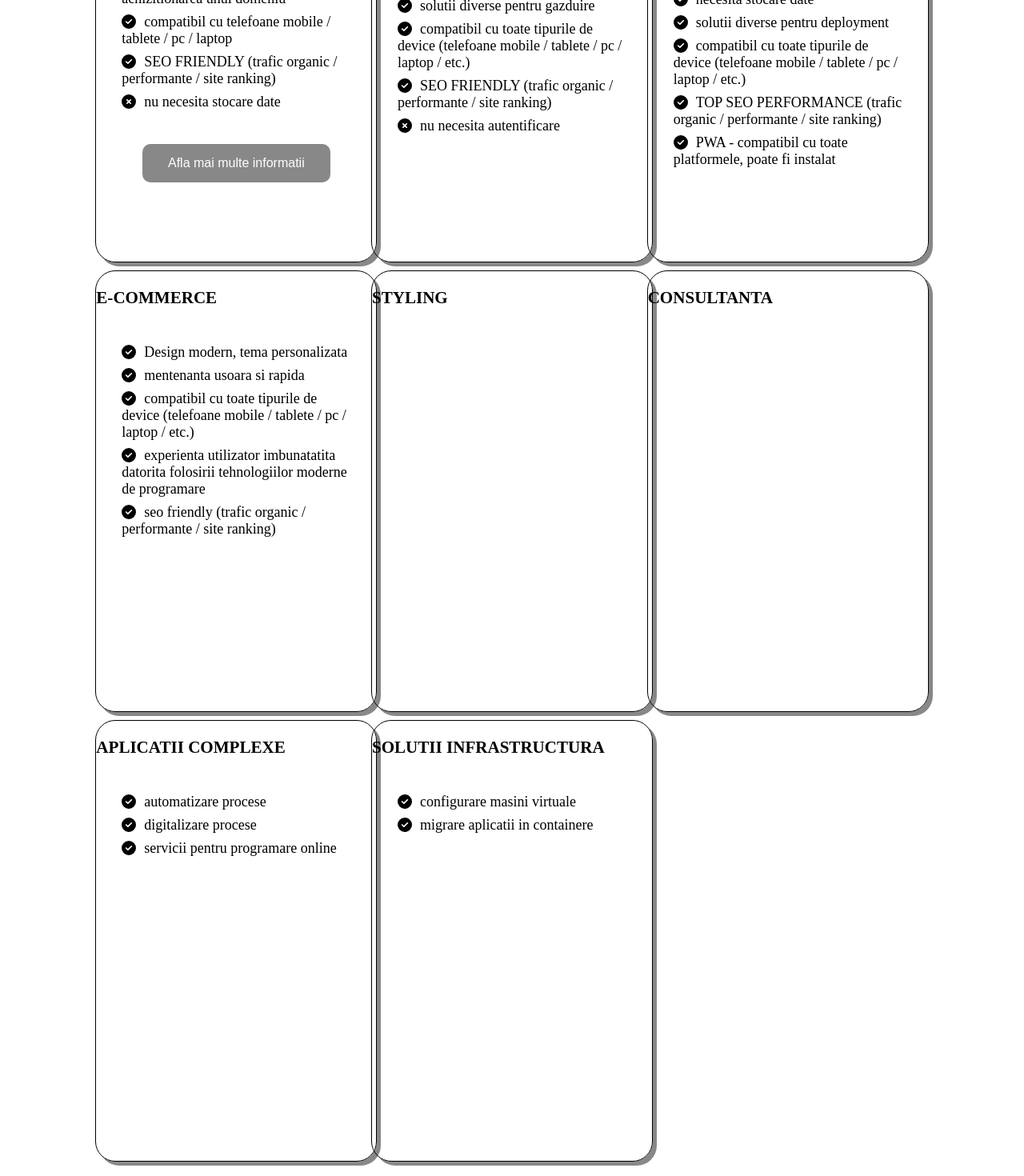
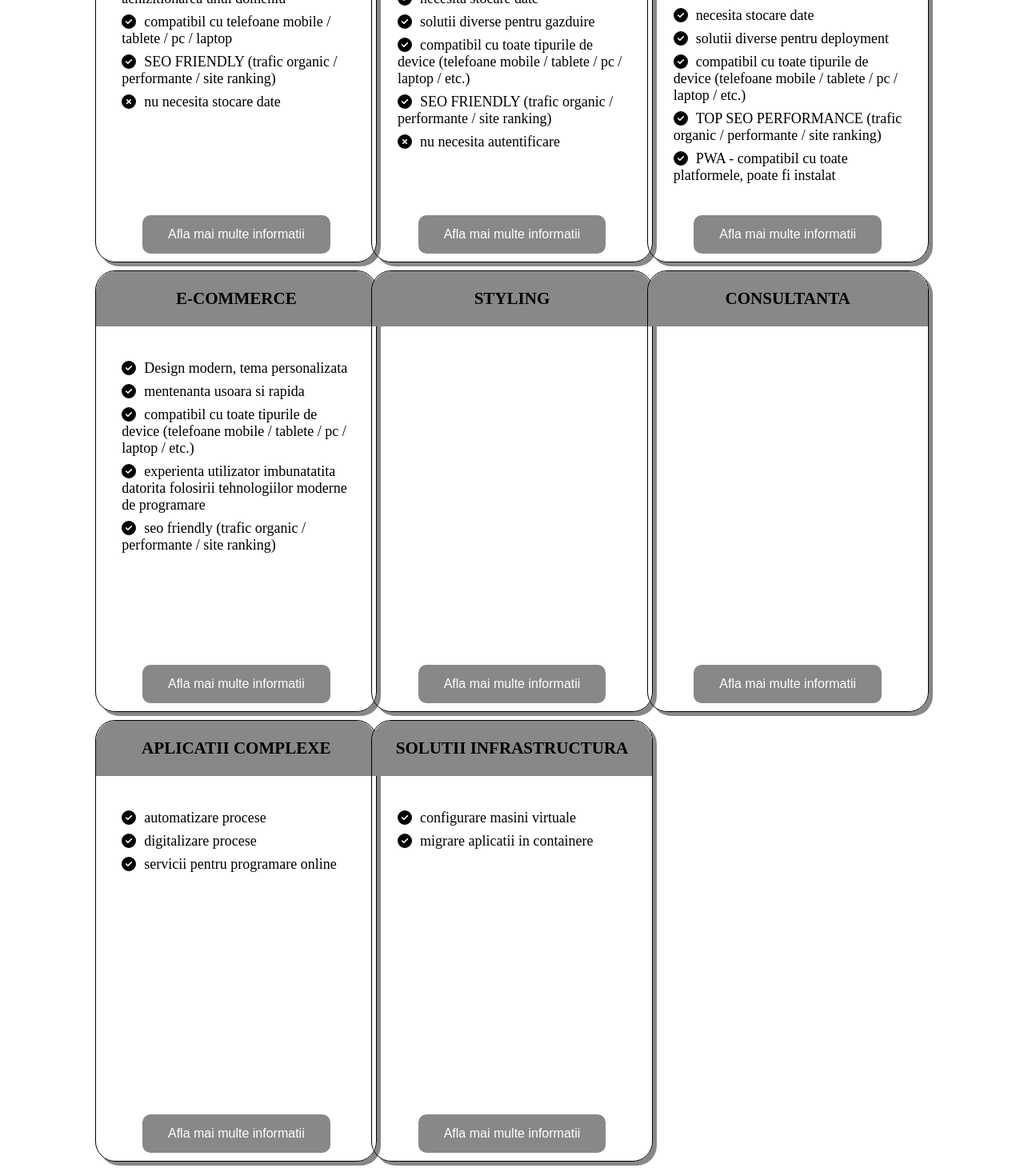
Before and after one commit to alexbran8/webservices, a Next.js app: page / in a window 1280 px wide. Shown: the part 366-1836 px from the top of the page at 80% size. Built offline with nearby package versions, Linux system fonts and the light colour scheme.

Commit message:
styling updates

```diff
--- a/layout/card-body.js
+++ b/layout/card-body.js
@@ -22,7 +22,9 @@ const CardBody = () => {
                 </div>
             </div>
             <div className="grid-item">
+                <div className="grid-item-header">
                     <h3>SITE BASIC</h3>
+                </div>
                 <ul>
                     <li><FontAwesomeIcon className="icon" icon={faCircleCheck} />Design modern, tema personalizata</li>
                     <li><FontAwesomeIcon className="icon" icon={faCircleCheck} />pagini dedicate fiecaror sectiuni (prezentare, produse, servicii, contact, etc.)</li>
@@ -32,9 +34,14 @@ const CardBody = () => {
                     <li><FontAwesomeIcon className="icon" icon={faCircleCheck} />SEO FRIENDLY (trafic organic / performante / site ranking)</li>
                     <li> <FontAwesomeIcon className="icon" icon={faCircleXmark} />nu necesita autentificare</li>
                 </ul>
+                <div className="grid-item-footer">
+                    <button className="button">Afla mai multe informatii</button>
+                </div>
             </div>
             <div className="grid-item">
+                <div className="grid-item-header">
                     <h3>SITE PREMIUM</h3>
+                </div>
                 <ul>
                     <li><FontAwesomeIcon className="icon" icon={faCircleCheck} />Design modern, tema personalizata, animatii</li>
                     <li><FontAwesomeIcon className="icon" icon={faCircleCheck} />pagini dedicate fiecaror sectiuni ale site-ului (prezentare, produse, servicii, preturi, contact, etc.)</li>
@@ -44,9 +51,14 @@ const CardBody = () => {
                     <li><FontAwesomeIcon className="icon" icon={faCircleCheck} />TOP SEO PERFORMANCE (trafic organic / performante / site ranking)</li>
                     <li><FontAwesomeIcon className="icon" icon={faCircleCheck} />PWA - compatibil cu toate platformele, poate fi instalat</li>
                 </ul>
+                <div className="grid-item-footer">
+                    <button className="button">Afla mai multe informatii</button>
+                </div>
             </div>
             <div className="grid-item">
+                <div className="grid-item-header">
                     <h3>E-COMMERCE</h3>
+                </div>
 
                 <ul>
                     <li><FontAwesomeIcon className="icon" icon={faCircleCheck} />Design modern, tema personalizata</li>
@@ -55,27 +67,50 @@ const CardBody = () => {
                     <li><FontAwesomeIcon className="icon" icon={faCircleCheck} />experienta utilizator imbunatatita datorita folosirii tehnologiilor moderne de programare</li>
                     <li><FontAwesomeIcon className="icon" icon={faCircleCheck} />seo friendly (trafic organic / performante / site ranking)</li>
                 </ul>
+                <div className="grid-item-footer">
+                    <button className="button">Afla mai multe informatii</button>
+                </div>
             </div>
             <div className="grid-item">
+                <div className="grid-item-header">
                     <h3>STYLING</h3>
                 </div>
+                <div className="grid-item-footer">
+                    <button className="button">Afla mai multe informatii</button>
+                </div>
+            </div>
             <div className="grid-item">
+                <div className="grid-item-header">
                     <h3>CONSULTANTA</h3>
                 </div>
+                <div className="grid-item-footer">
+                    <button className="button">Afla mai multe informatii</button>
+                </div>
+            </div>
             <div className="grid-item">
+                <div className="grid-item-header">
                     <h3>APLICATII COMPLEXE</h3>
+                </div>
                 <ul>
                     <li><FontAwesomeIcon className="icon" icon={faCircleCheck} />automatizare procese</li>
                     <li><FontAwesomeIcon className="icon" icon={faCircleCheck} />digitalizare procese</li>
                     <li><FontAwesomeIcon className="icon" icon={faCircleCheck} />servicii pentru programare online</li>
                 </ul>
+                <div className="grid-item-footer">
+                    <button className="button">Afla mai multe informatii</button>
+                </div>
             </div>
             <div className="grid-item">
+                <div className="grid-item-header">
                     <h3>SOLUTII INFRASTRUCTURA</h3>
+                </div>
                 <ul>
                     <li><FontAwesomeIcon className="icon" icon={faCircleCheck} />configurare masini virtuale</li>
                     <li><FontAwesomeIcon className="icon" icon={faCircleCheck} />migrare aplicatii in containere</li>
                 </ul>
+                <div className="grid-item-footer">
+                    <button className="button">Afla mai multe informatii</button>
+                </div>
             </div>
         </div>
     );
--- a/layout/card-body.scss
+++ b/layout/card-body.scss
@@ -14,6 +14,7 @@
   padding: 10px;
 }
 .grid-item {
+  position:relative;
 //   background: gray;
   border-radius: 25px;
   border: 1px solid black;
@@ -44,12 +45,27 @@ ul {
   text-decoration: none;
   display: inline-block;
   font-size: 16px;
-  margin-left:auto;
+  // margin-left:auto;
   border-radius: 10px;
+
+
 }
 
 .grid-item-footer {
+  position: absolute;
   text-align: center;
+  bottom:10px;
+  margin-left: auto;
+  margin-right: auto;
+  left: 0;
+  right: 0;
+  text-align: center;
+
+  // display: block;
+  // margin-left: auto;
+  // margin-right: auto;
+
+  // margin: auto;
 }
 
 .grid-item-header {
```
Lines whose indentation alone changed are shown as unchanged.
